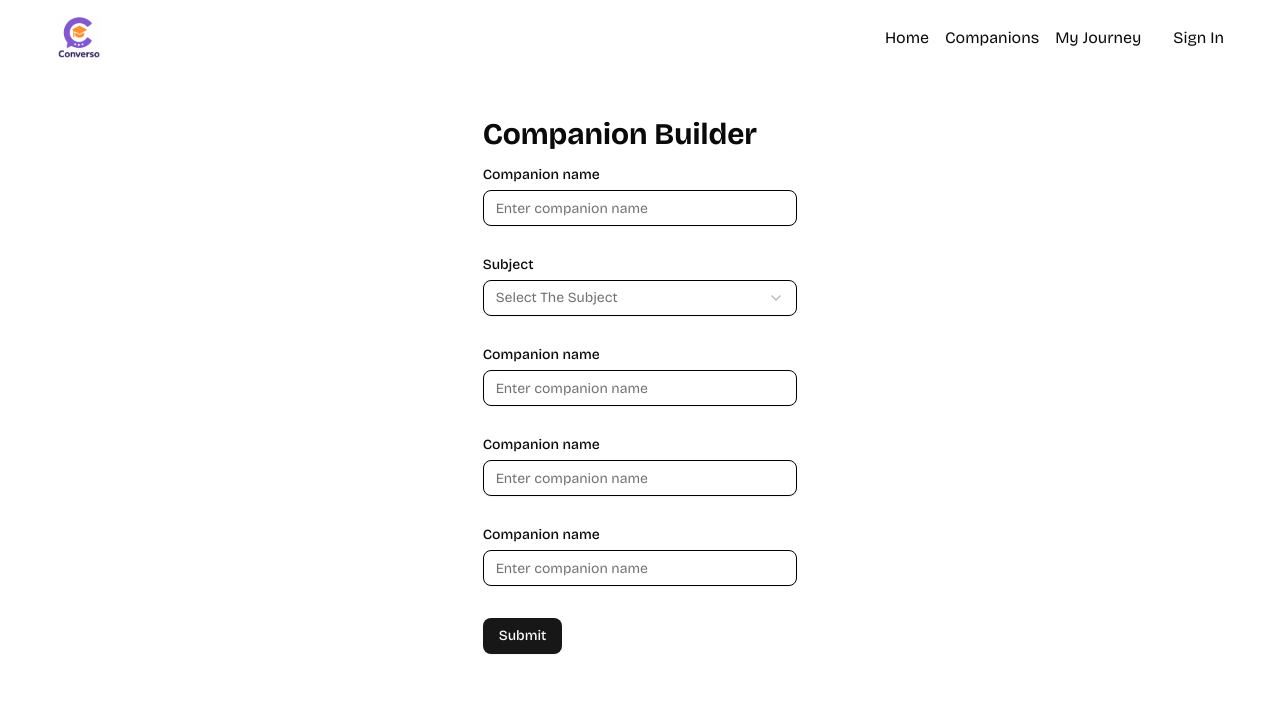
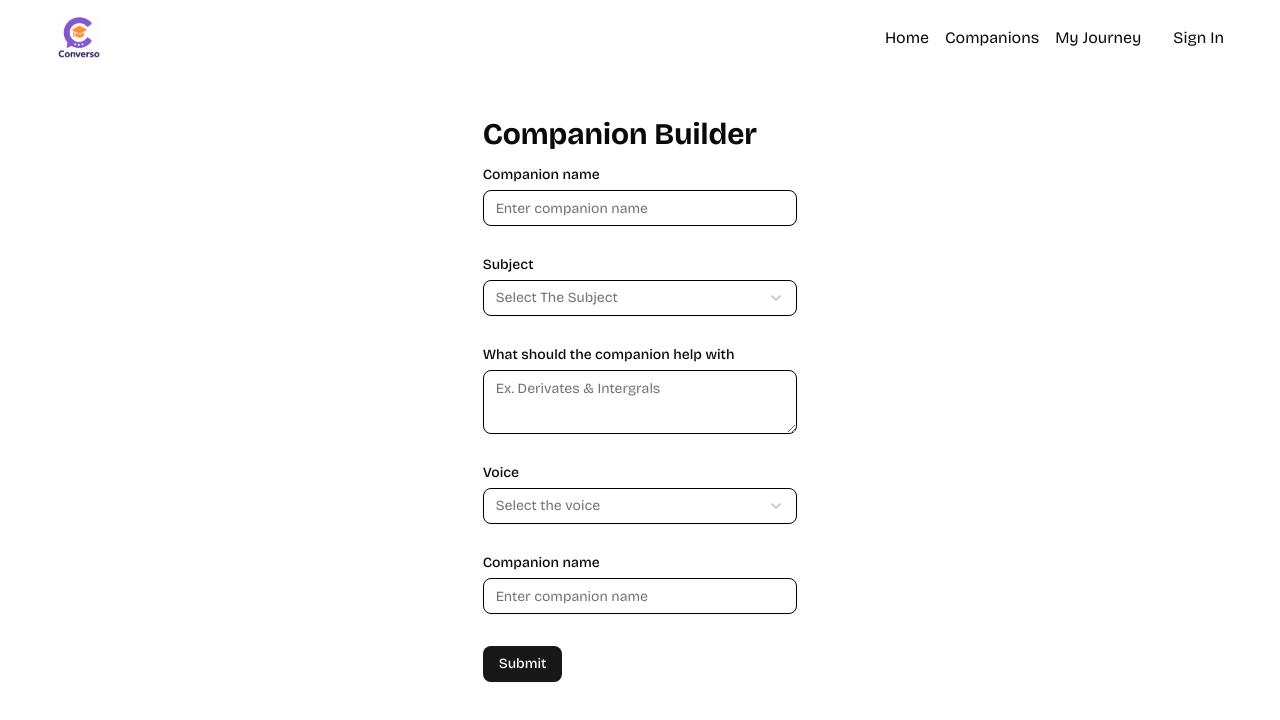
Before and after one commit to Prohor722/converso, a Next.js app: page /companions/new in a window 1280 px wide. Shown: the top 720 px of the page. Built offline with nearby package versions, Linux system fonts and the light colour scheme.

Commit message:
voice input added

```diff
--- a/components/CompanionForm.tsx
+++ b/components/CompanionForm.tsx
@@ -21,6 +21,7 @@ import {
   SelectValue,
 } from "./ui/select";
 import { subjects } from "@/constants";
+import { Textarea } from "./ui/textarea";
 
 const formSchema = z.object({
   name: z.string().min(2, { message: "Companion is required " }),
@@ -109,13 +110,13 @@ const CompanionForm = () => {
 
         <FormField
           control={form.control}
-          name="name"
+          name="topic"
           render={({ field }) => (
             <FormItem>
-              <FormLabel>Companion name</FormLabel>
+              <FormLabel>What should the companion help with</FormLabel>
               <FormControl>
-                <Input
-                  placeholder="Enter companion name"
+                <Textarea
+                  placeholder="Ex. Derivates & Intergrals"
                   className="input"
                   {...field}
                   value={field.value || ""}
@@ -128,17 +129,36 @@ const CompanionForm = () => {
 
         <FormField
           control={form.control}
-          name="name"
+          name="voice"
           render={({ field }) => (
             <FormItem>
-              <FormLabel>Companion name</FormLabel>
+              <FormLabel>Voice</FormLabel>
               <FormControl>
-                <Input
-                  placeholder="Enter companion name"
-                  className="input"
-                  {...field}
-                  value={field.value || ""}
-                />
+                <Select
+                  onValueChange={field.onChange}
+                  value={field.value}
+                  defaultValue={field.value}
+                >
+                  <FormControl>
+                    <SelectTrigger className="input">
+                      <SelectValue placeholder="Select the voice" />
+                    </SelectTrigger>
+                  </FormControl>
+                  <SelectContent>
+                    {[
+                      {label:"Male", type:"male"},
+                      {label:"Female", type:"female"}
+                    ].map((voice) => (
+                      <SelectItem
+                        key={voice.type}
+                        value={voice.type}
+                        className="capitalize"
+                      >
+                        {voice.label}
+                      </SelectItem>
+                    ))}
+                  </SelectContent>
+                </Select>
               </FormControl>
               <FormMessage />
             </FormItem>
--- /dev/null
+++ b/components/ui/textarea.tsx
@@ -0,0 +1,18 @@
+import * as React from "react"
+
+import { cn } from "@/lib/utils"
+
+function Textarea({ className, ...props }: React.ComponentProps<"textarea">) {
+  return (
+    <textarea
+      data-slot="textarea"
+      className={cn(
+        "border-input placeholder:text-muted-foreground focus-visible:border-ring focus-visible:ring-ring/50 aria-invalid:ring-destructive/20 dark:aria-invalid:ring-destructive/40 aria-invalid:border-destructive dark:bg-input/30 flex field-sizing-content min-h-16 w-full rounded-md border bg-transparent px-3 py-2 text-base shadow-xs transition-[color,box-shadow] outline-none focus-visible:ring-[3px] disabled:cursor-not-allowed disabled:opacity-50 md:text-sm",
+        className
+      )}
+      {...props}
+    />
+  )
+}
+
+export { Textarea }
```
